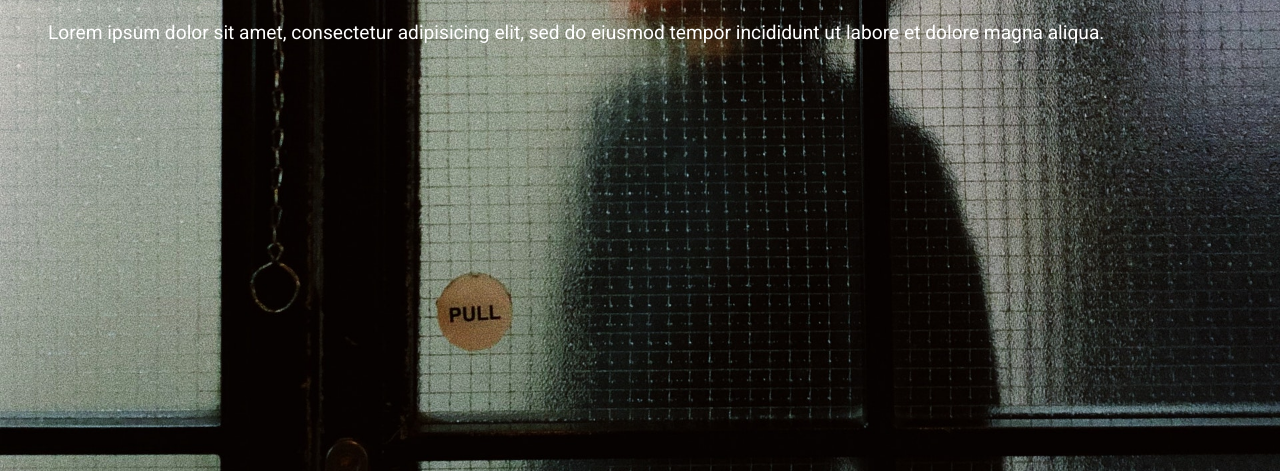
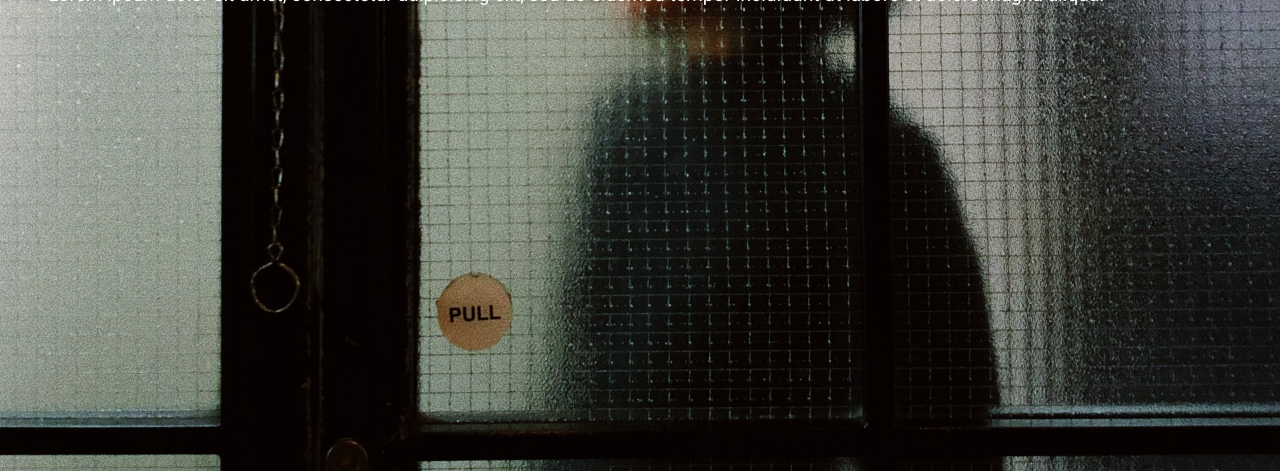
Before and after one commit to rohit-virkud/3dcube, a plain HTML site: page index.html in a window 1280 px wide. Shown: the part 329-800 px from the top of the page. Drawn offline with nearby package versions, Linux system fonts and the light colour scheme.

Commit message:
Update index.html

```diff
--- a/index.html
+++ b/index.html
@@ -57,7 +57,7 @@
 	p{
 		font-size: 1.2em;
 		line-height: 1.5em;
-		margin-top: 7em;
+		margin-top: 5em;
 	}
 
 	.slide2 {
```
